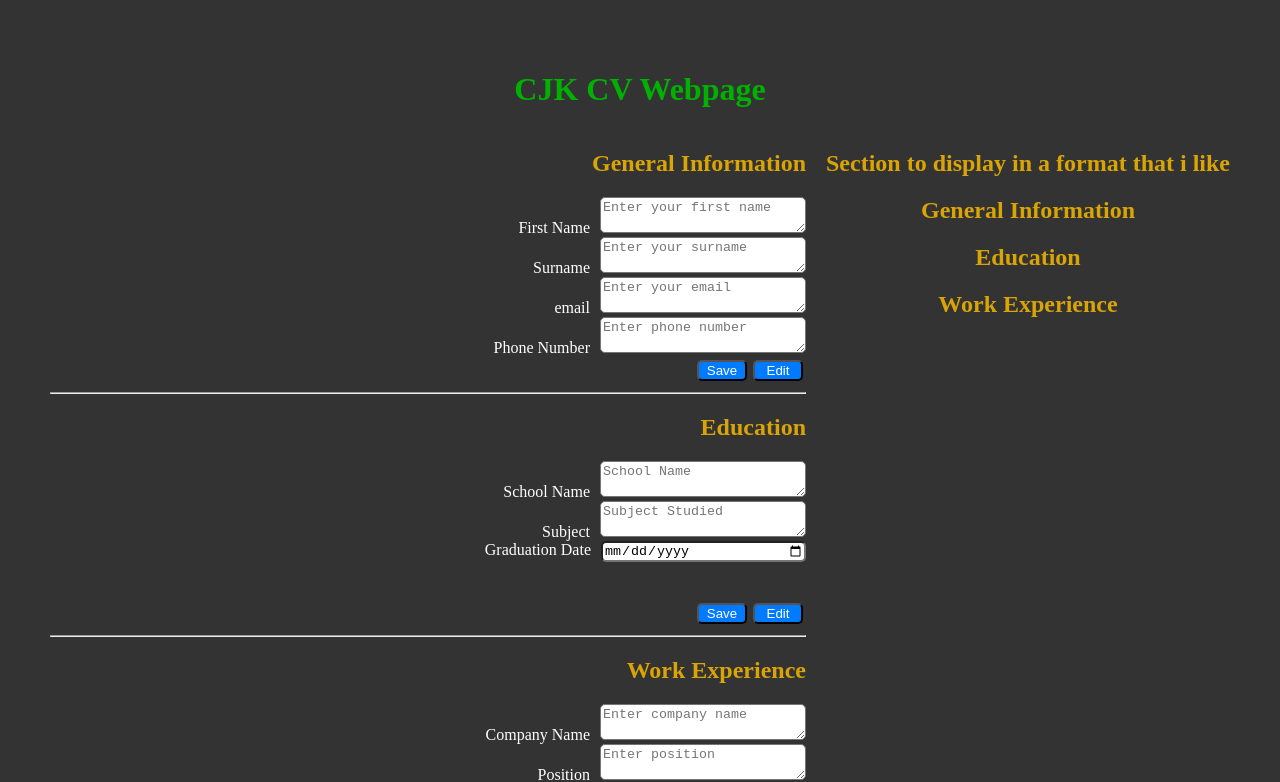
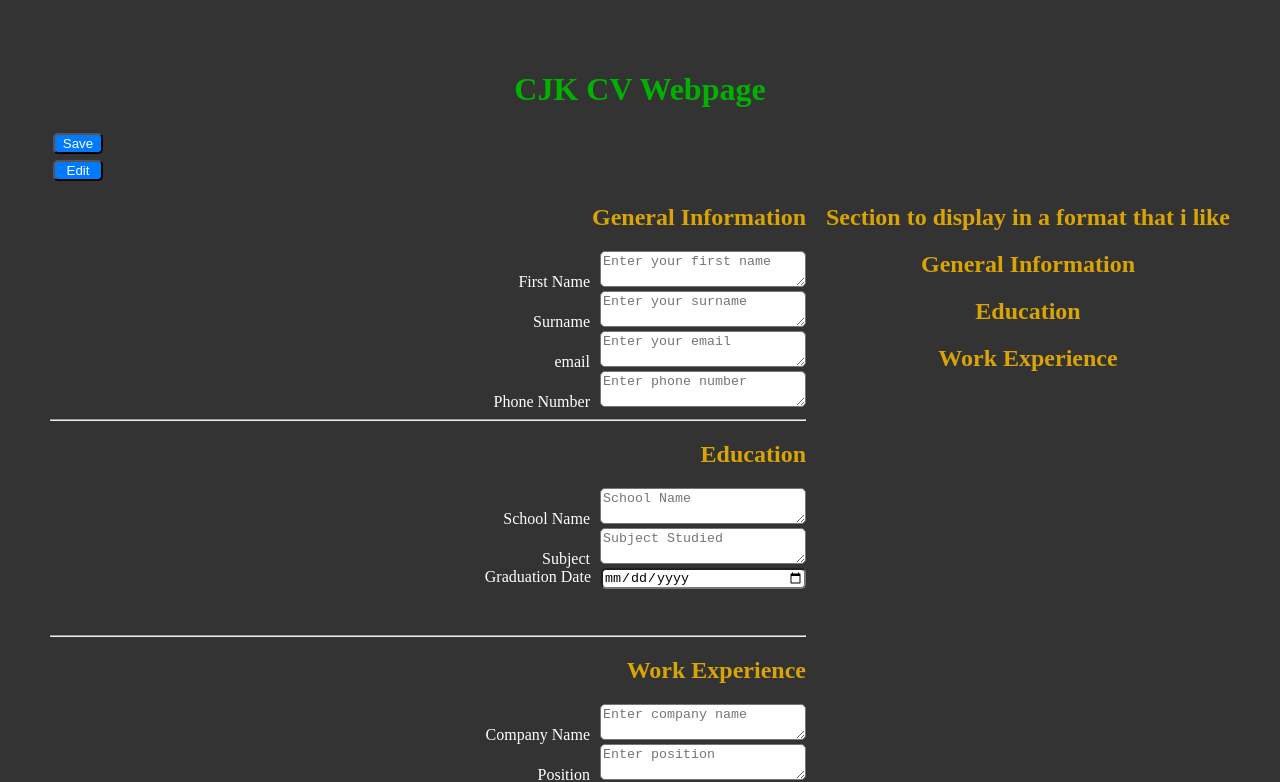
Before and after one commit to ChrisKnowles53/odin-cv-project, a React (Vite) app in the folder CV-Project/: page / in a window 1280 px wide. Shown: the top 782 px of the page. Built offline with nearby package versions, Linux system fonts and the light colour scheme.

Commit message:
education state lifted need to sort date out

```diff
--- a/CV-Project/src/App.jsx
+++ b/CV-Project/src/App.jsx
@@ -4,6 +4,7 @@ import Education from "./components/Education";
 import "./App.css";
 import WorkExperience from "./components/WorkExperience";
 import { useState } from "react";
+import Button from "./components/Button";
 // add a function to reset the whole form
 
 function App() {
@@ -17,16 +18,29 @@ function App() {
   const [savedEmail, setSavedEmail] = useState("");
   const [savedPhoneNumber, setSavedPhoneNumber] = useState("");
 
+  const [schoolName, setSchoolName] = useState("School Name");
+  const [subjectStudied, setSubjectStudied] = useState("Subject Studied");
+  const [graduationDate, setGraduationDate] = useState("Graduation Date");
+
+  const [savedSchoolName, setSavedSchoolName] = useState("");
+  const [savedSubjectStudied, setSavedSubjectStudied] = useState("");
+  const [savedGraduationDate, setSavedGraduationDate] = useState("");
+
   const handleSave = () => {
     setSavedFirstName(firstName);
     setSavedSurname(surname);
     setSavedEmail(email);
     setSavedPhoneNumber(phoneNumber);
+    setSavedSchoolName(schoolName);
+    setSavedSubjectStudied(subjectStudied);
+    setSavedGraduationDate(graduationDate);
   };
 
   return (
     <div className="mainContainer">
       <h1>CJK CV Webpage</h1>
+      <Button text="Save" handleSave={handleSave} />
+      <Button text="Edit" />
       <div className="content">
         <div className="inputSection">
           <GeneralInformation
@@ -42,7 +56,15 @@ function App() {
             handleSave={handleSave}
           />
           <hr />
-          <Education section="Education" />
+          <Education
+            section="Education"
+            schoolName={schoolName}
+            subjectStudied={subjectStudied}
+            graduationDate={graduationDate}
+            setSchoolName={setSchoolName}
+            setSubjectStudied={setSubjectStudied}
+            setGraduationDate={setGraduationDate}
+          />
           <hr />
           <WorkExperience section="Work Experience" />
         </div>
@@ -56,7 +78,10 @@ function App() {
           </div>
           <div className="displayEducation">
             <h2>Education</h2>
-            <p className="educationDetails"></p>
+            <p className="educationDetails">
+              {savedSchoolName} {savedSubjectStudied}
+              {savedGraduationDate}
+            </p>
           </div>
           <div className="displayWorkExperience">
             <h2>Work Experience</h2>
--- a/CV-Project/src/components/Education.jsx
+++ b/CV-Project/src/components/Education.jsx
@@ -5,26 +5,36 @@ import InputField from "./Input";
 import Button from "./Button";
 import DateInputField from "../DateInput";
 
-export default function Education({ section }) {
-  const [schoolName, setSchoolName] = useState("School Name");
-  const [subjectStudied, setSubjectStudied] = useState("Subject Studied");
-  const [graduationDate, setGraduationDate] = useState("Graduation Date");
-
-  function handleClick() {
-    //do somethign with handle click
-  }
-
+export default function Education({
+  section,
+  schoolName,
+  subjectStudied,
+  graduationDate,
+  setSchoolName,
+  setSubjectStudied,
+  setGraduationDate,
+}) {
   return (
     <div className={section}>
       <h2>{section}</h2>
-      <InputField name={schoolName} label="School Name" />
+      <InputField
+        name={schoolName}
+        setName={setSchoolName}
+        label="School Name"
+      />
       <br />
-      <InputField name={subjectStudied} label="Subject" />
+      <InputField
+        name={subjectStudied}
+        setName={setSubjectStudied}
+        label="Subject"
+      />
       <br />
-      <DateInputField name={graduationDate} label="Graduation Date" />
+      <DateInputField
+        name={graduationDate}
+        setName={setGraduationDate}
+        label="Graduation Date"
+      />
       <br />
-      <Button text="Save" handleClick={handleClick} />
-      <Button text="Edit" />
     </div>
   );
 }
--- a/CV-Project/src/components/GeneralInformation.jsx
+++ b/CV-Project/src/components/GeneralInformation.jsx
@@ -14,7 +14,6 @@ export default function GeneralInformation({
   setEmail,
   phoneNumber,
   setPhoneNumber,
-  handleSave,
 }) {
   return (
     <div className={section}>
@@ -31,8 +30,6 @@ export default function GeneralInformation({
         label="Phone Number"
       />
       <br />
-      <Button text="Save" handleSave={handleSave} />
-      <Button text="Edit" />
     </div>
   );
 }
```
